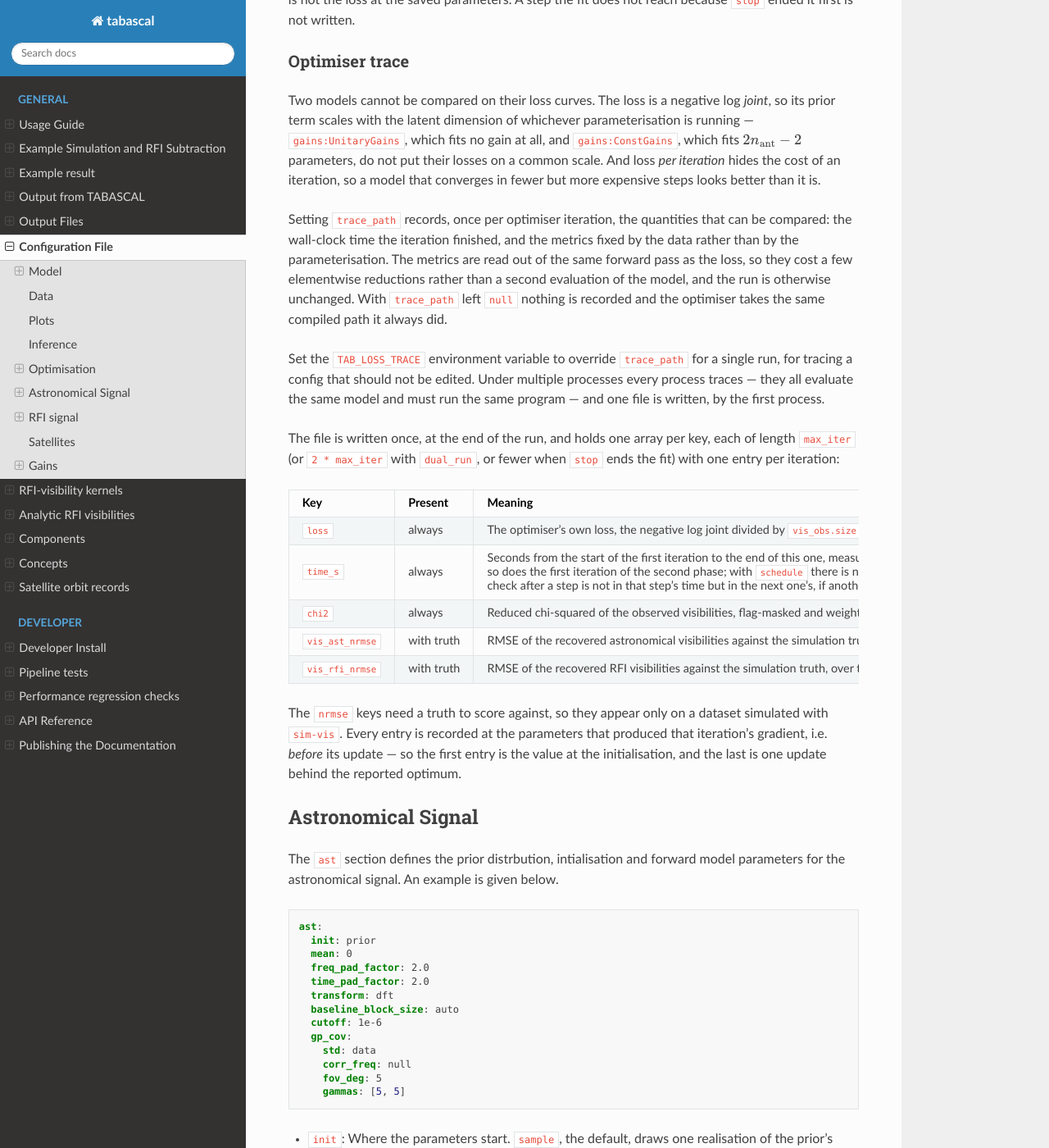
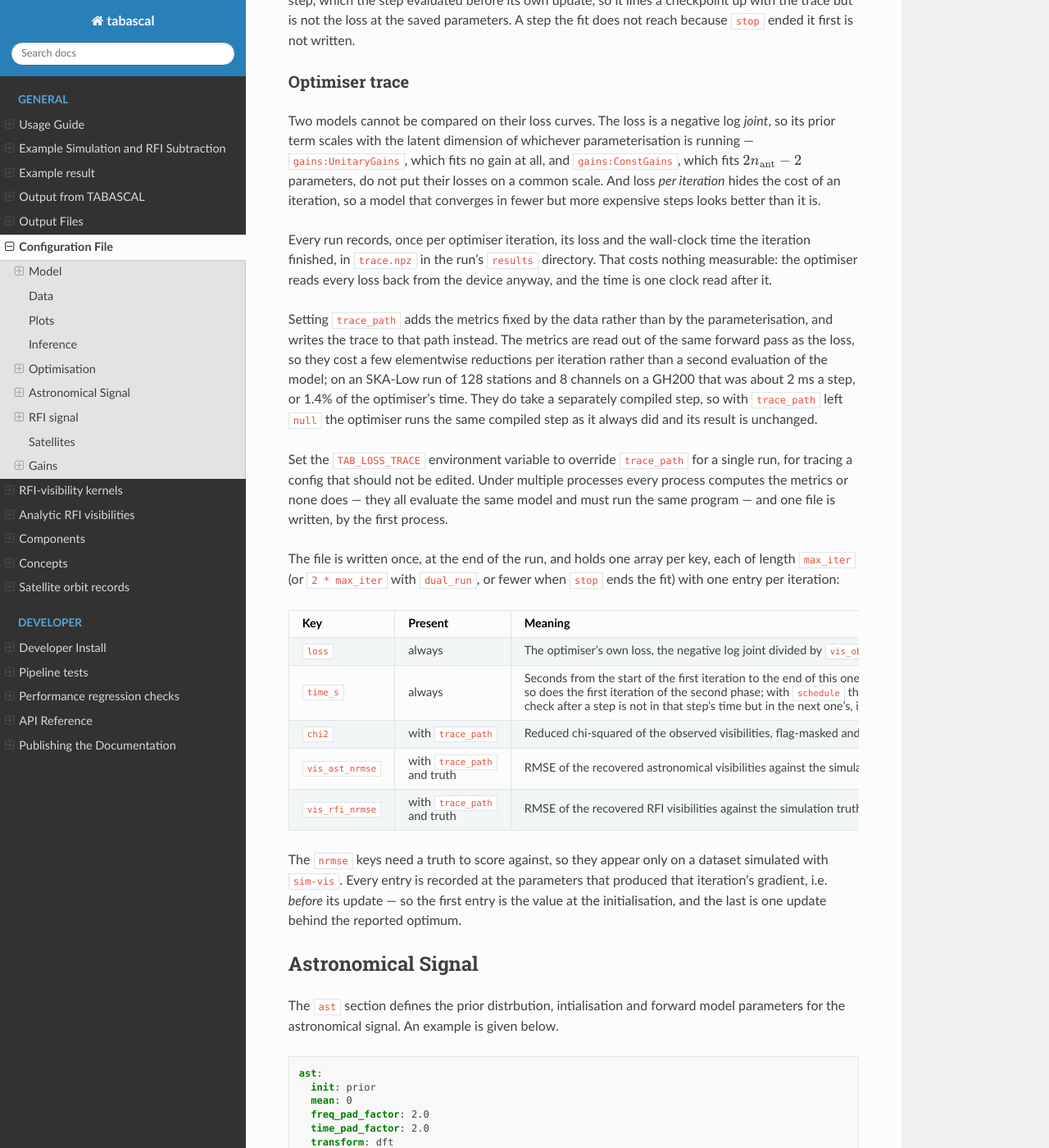
Before and after one commit to epfl-radio-astro/tabascal, a Sphinx documentation site: the page built from docs/config.md, in a window 1280 px wide and 1400 px high, scrolled down 11681 px. Shown: the whole window at 82% size. Built offline with Sphinx 7.4.7 and the Read the Docs theme 3.1.0, drawn with Linux system fonts in a browser that asks for light colours; some of the changed text lies outside the part shown.

Commit message:
Write every MAP run's loss trace to results/trace.npz
The loss and step times cost one clock read per step, since the loop already
syncs on the loss. The per-step metrics stay opt-in through opt.trace_path /
TAB_LOSS_TRACE, and without them the optimiser keeps taking _map_step.

```diff
--- a/docs/config.md
+++ b/docs/config.md
@@ -207,7 +207,7 @@ opt:
 * `schedule`: One optimiser with a step-size schedule in place of `dual_run`'s two, or `null` (the default) to keep `dual_run`. See [Step-size schedule](#step-size-schedule).
 * `stop`: End the fit once the loss stops moving, or `null` (the default) to run every step. Needs `schedule`.
 * `checkpoints`: Steps after which to write the parameters to a file, or `null` (the default) for none.
-* `trace_path`: Path of an `.npz` file to record the optimiser's convergence to, or `null` (the default) to record nothing. A relative path is taken inside the run's directory, so each run keeps its own trace; an absolute one is used as given. See [Optimiser trace](#optimiser-trace).
+* `trace_path`: Path of an `.npz` file to record the optimiser's per-iteration metrics to, with its loss and time, or `null` (the default) for the loss and time alone in `results/trace.npz`. A relative path is taken inside the run's directory, so each run keeps its own trace; an absolute one is used as given. See [Optimiser trace](#optimiser-trace).
 
 ### Optimiser
 
@@ -257,9 +257,11 @@ A `step` schedule at `dual_run`'s boundary is not bit-identical to `dual_run`: i
 
 Two models cannot be compared on their loss curves. The loss is a negative log *joint*, so its prior term scales with the latent dimension of whichever parameterisation is running — `gains:UnitaryGains`, which fits no gain at all, and `gains:ConstGains`, which fits $2 n_\text{ant} - 2$ parameters, do not put their losses on a common scale. And loss *per iteration* hides the cost of an iteration, so a model that converges in fewer but more expensive steps looks better than it is.
 
-Setting `trace_path` records, once per optimiser iteration, the quantities that can be compared: the wall-clock time the iteration finished, and the metrics fixed by the data rather than by the parameterisation. The metrics are read out of the same forward pass as the loss, so they cost a few elementwise reductions rather than a second evaluation of the model, and the run is otherwise unchanged. With `trace_path` left `null` nothing is recorded and the optimiser takes the same compiled path it always did.
+Every run records, once per optimiser iteration, its loss and the wall-clock time the iteration finished, in `trace.npz` in the run's `results` directory. That costs nothing measurable: the optimiser reads every loss back from the device anyway, and the time is one clock read after it.
 
-Set the `TAB_LOSS_TRACE` environment variable to override `trace_path` for a single run, for tracing a config that should not be edited. Under multiple processes every process traces — they all evaluate the same model and must run the same program — and one file is written, by the first process.
+Setting `trace_path` adds the metrics fixed by the data rather than by the parameterisation, and writes the trace to that path instead. The metrics are read out of the same forward pass as the loss, so they cost a few elementwise reductions per iteration rather than a second evaluation of the model; on an SKA-Low run of 128 stations and 8 channels on a GH200 that was about 2 ms a step, or 1.4% of the optimiser's time. They do take a separately compiled step, so with `trace_path` left `null` the optimiser runs the same compiled step as it always did and its result is unchanged.
+
+Set the `TAB_LOSS_TRACE` environment variable to override `trace_path` for a single run, for tracing a config that should not be edited. Under multiple processes every process computes the metrics or none does — they all evaluate the same model and must run the same program — and one file is written, by the first process.
 
 The file is written once, at the end of the run, and holds one array per key, each of length `max_iter` (or `2 * max_iter` with `dual_run`, or fewer when `stop` ends the fit) with one entry per iteration:
 
@@ -267,9 +269,9 @@ The file is written once, at the end of the run, and holds one array per key, ea
 |---|---|---|
 | `loss` | always | The optimiser's own loss, the negative log joint divided by `vis_obs.size` |
 | `time_s` | always | Seconds from the start of the first iteration to the end of this one, measured after the device sync that reads the loss — so it bounds work completed, not work dispatched. The first iteration includes the step's compilation, and with `dual_run` so does the first iteration of the second phase; with `schedule` there is no second compilation. A checkpoint write or a `stop` check after a step is not in that step's time but in the next one's, if another step runs; neither after the last step, nor writing the trace file, is in any |
-| `chi2` | always | Reduced chi-squared of the observed visibilities, flag-masked and weighted by the resolved noise, exactly as the value printed at init and opt |
-| `vis_ast_nrmse` | with truth | RMSE of the recovered astronomical visibilities against the simulation truth, over the representative noise |
-| `vis_rfi_nrmse` | with truth | RMSE of the recovered RFI visibilities against the simulation truth, over the representative noise |
+| `chi2` | with `trace_path` | Reduced chi-squared of the observed visibilities, flag-masked and weighted by the resolved noise, exactly as the value printed at init and opt |
+| `vis_ast_nrmse` | with `trace_path` and truth | RMSE of the recovered astronomical visibilities against the simulation truth, over the representative noise |
+| `vis_rfi_nrmse` | with `trace_path` and truth | RMSE of the recovered RFI visibilities against the simulation truth, over the representative noise |
 
 The `nrmse` keys need a truth to score against, so they appear only on a dataset simulated with `sim-vis`. Every entry is recorded at the parameters that produced that iteration's gradient, i.e. *before* its update — so the first entry is the value at the initialisation, and the last is one update behind the reported optimum.
 
```
Also changed, not shown: 4 other files.
